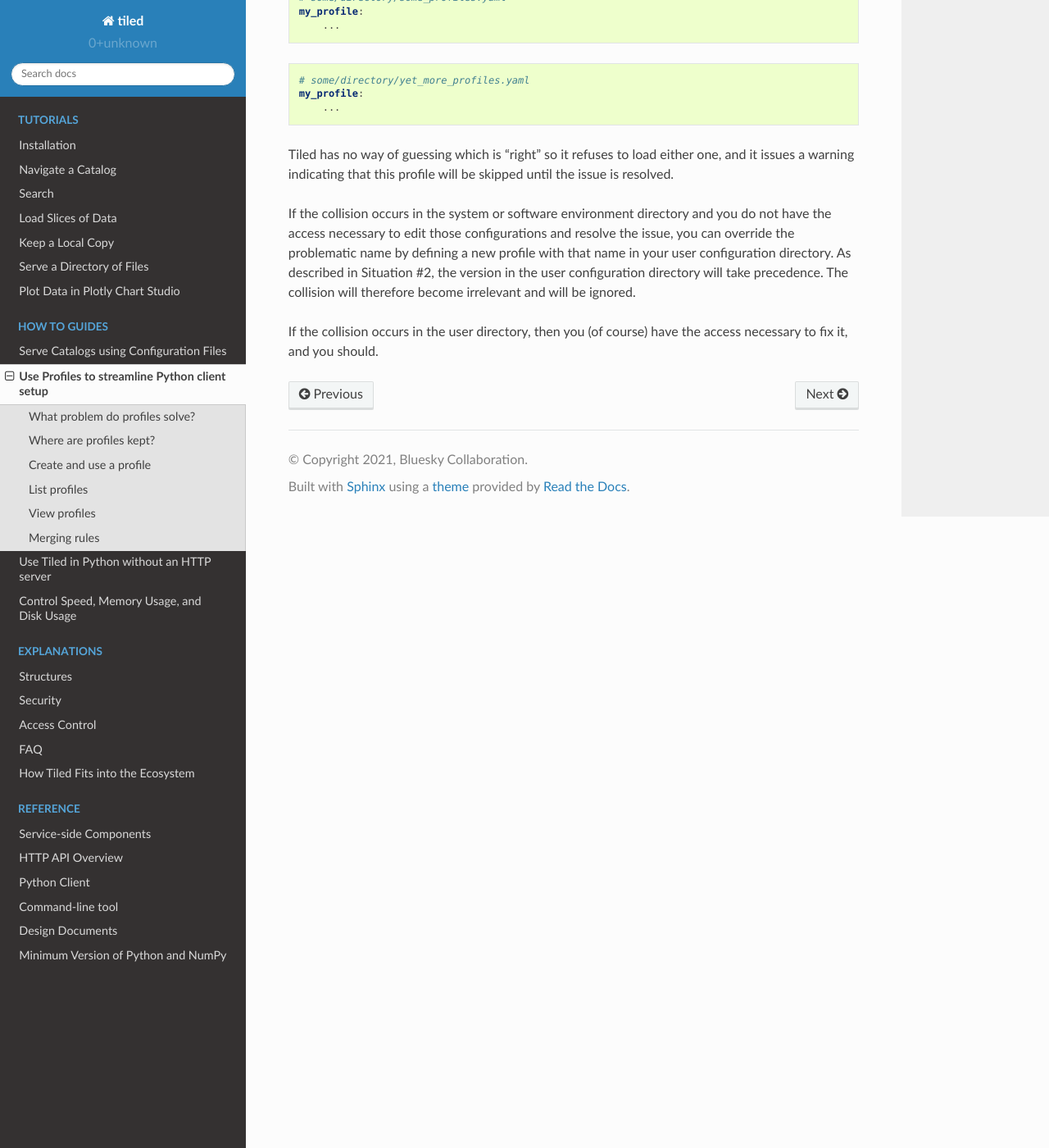
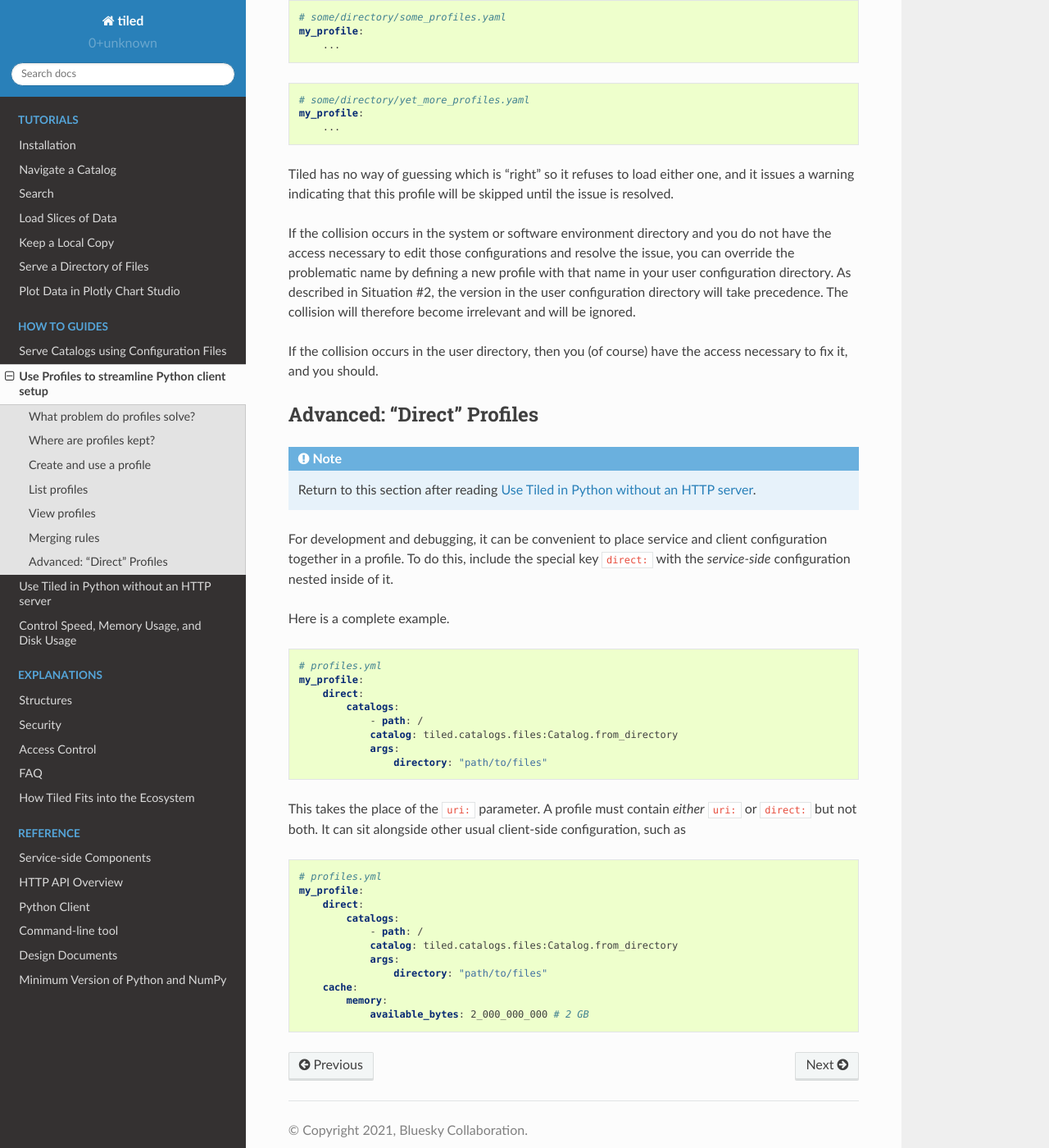
Before and after one commit to bluesky/tiled, a Sphinx documentation site: the page built from docs/source/how-to/profiles.md, in a window 1280 px wide and 1400 px high, scrolled down 3676 px. Shown: the whole window at 82% size. Built offline with Sphinx 7.4.7 and the Read the Docs theme 2.0.0, drawn with Linux system fonts in a browser that asks for light colours; pages that are not in the unit, such as notebooks, are missing from menus; some of the changed text lies outside the part shown.

Commit message:
Mention 'direct' profiles feature.

````diff
--- a/docs/source/how-to/profiles.md
+++ b/docs/source/how-to/profiles.md
@@ -116,7 +116,8 @@ lazy_catalog = from_profile("local_dask")
 
 ## List profiles
 
-To list profiles on your system...
+To list the names of the profiles on your system, along with the path to the
+file where each one is defined...
 
 From the shell:
 
@@ -197,3 +198,45 @@ therefore become irrelevant and will be ignored.
 
 If the collision occurs in the user directory, then you (of course) have
 the access necessary to fix it, and you should.
+
+## Advanced: "Direct" Profiles
+
+```{note}
+Return to this section after reading  {doc}`direct-client`.
+```
+
+For development and debugging, it can be convenient to place service and client
+configuration together in a profile. To do this, include the special key
+`direct:` with the *service-side* configuration nested inside of it.
+
+Here is a complete example.
+
+```yaml
+# profiles.yml
+my_profile:
+    direct:
+        catalogs:
+            - path: /
+            catalog: tiled.catalogs.files:Catalog.from_directory
+            args:
+                directory: "path/to/files"
+```
+
+This takes the place of the `uri:` parameter. A profile must contain
+*either* `uri:` or `direct:` but not both. It can sit alongside other
+usual client-side configuration, such as
+
+
+```yaml
+# profiles.yml
+my_profile:
+    direct:
+        catalogs:
+            - path: /
+            catalog: tiled.catalogs.files:Catalog.from_directory
+            args:
+                directory: "path/to/files"
+    cache:
+        memory:
+            available_bytes: 2_000_000_000 # 2 GB
+```
````
